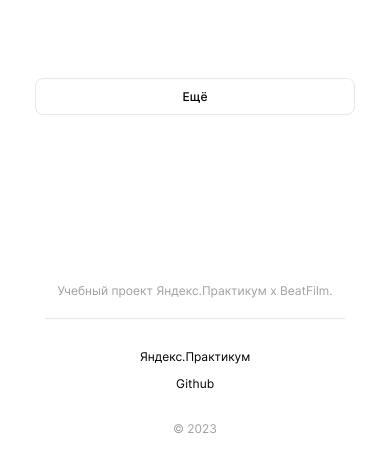
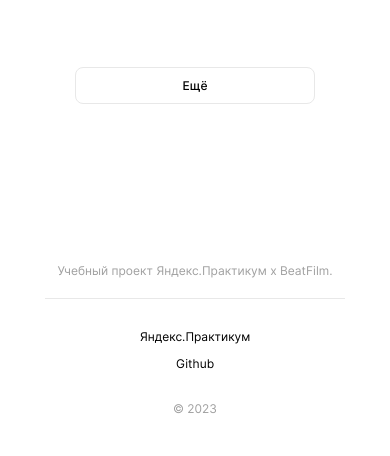
Before and after one commit to MariaMantusova/movies-explorer-frontend, a React app in the folder movies-explorer/: page /movies in a window 390 px wide. Shown: the part 2208-2664 px from the top of the page. Built offline with nearby package versions, Linux system fonts and the light colour scheme.

Commit message:
feat: add preloader adaptive

```diff
--- a/movies-explorer/src/components/Preloader/Preloader.css
+++ b/movies-explorer/src/components/Preloader/Preloader.css
@@ -5,8 +5,8 @@
     flex-direction: column;
     align-items: center;
     margin: 0 auto;
-    padding-top: 61px;
-    padding-bottom: 89px;
+    padding-top: 50px;
+    padding-bottom: 80px;
 }
 
 .preloader__button {
@@ -19,3 +19,9 @@
     line-height: 15px;
     font-weight: 500;
 }
+
+@media screen and (max-width: 695px) {
+    .preloader__button {
+        max-width: 240px;
+    }
+}
```
